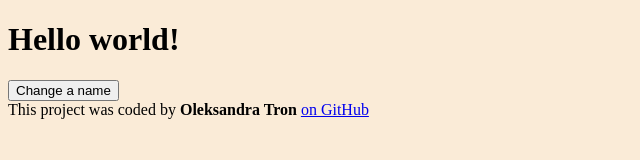
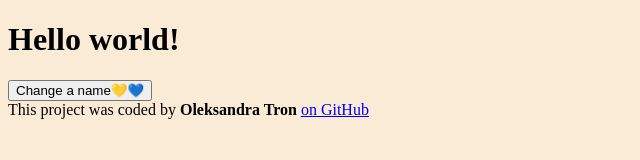
Before and after one commit to AleksandraTronb/world-clock, a plain HTML site: page index.html in a window 1280 px wide. Shown: the full height of the page, 0-640 px from the left. Drawn offline with nearby package versions, Linux system fonts and the light colour scheme.

Commit message:
change a name

```diff
--- a/index.html
+++ b/index.html
@@ -10,7 +10,7 @@
   </head>
   <body>
     <h1 id="title-name">Hello world!</h1>
-    <button id="button-name">Change a name</button>
+    <button id="button-name">Change a name💛💙</button>
     <footer>
       This project was coded by <strong>Oleksandra Tron</strong>
       <a href="https://github.com/AleksandraTronb/world-clock" target="_blank">
```
